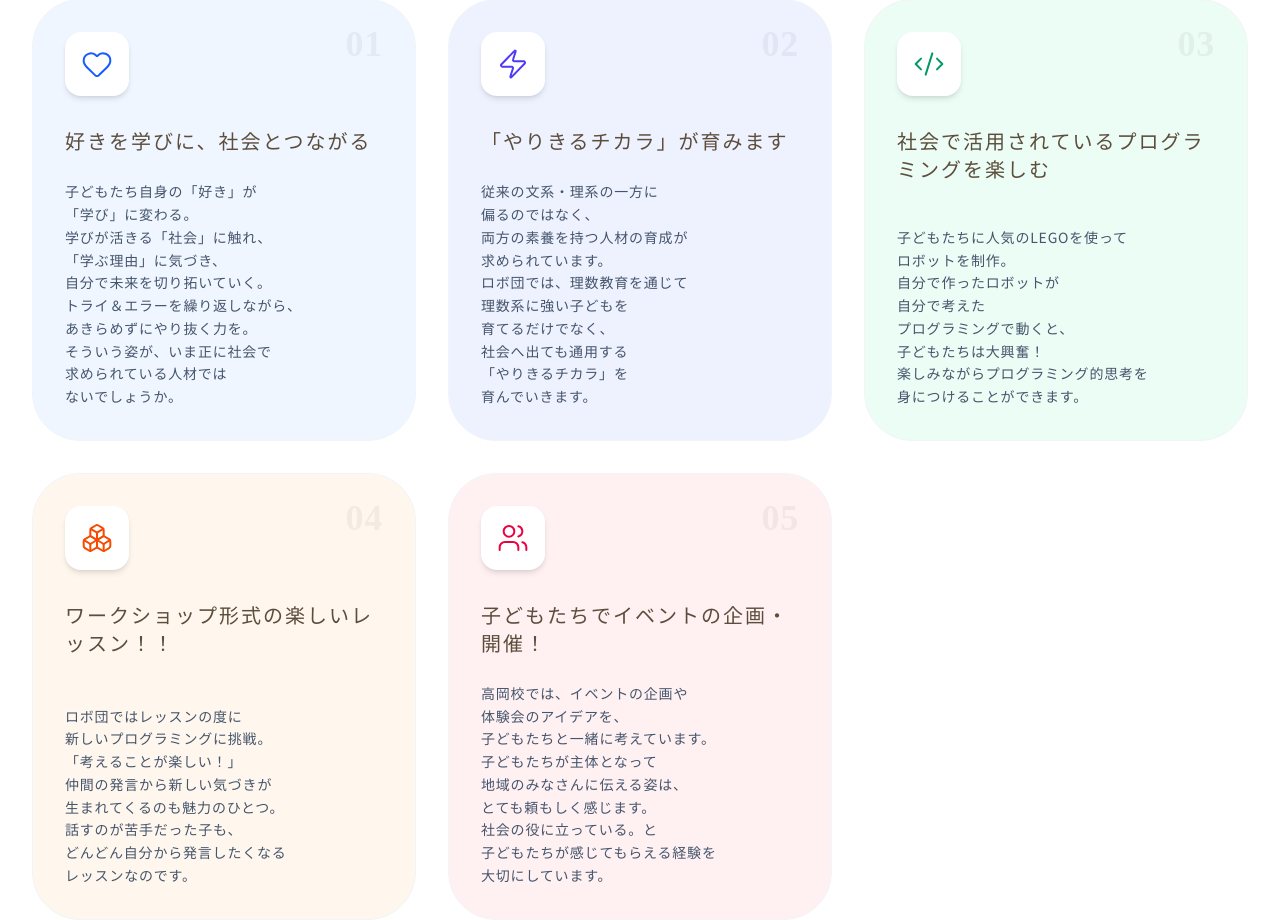
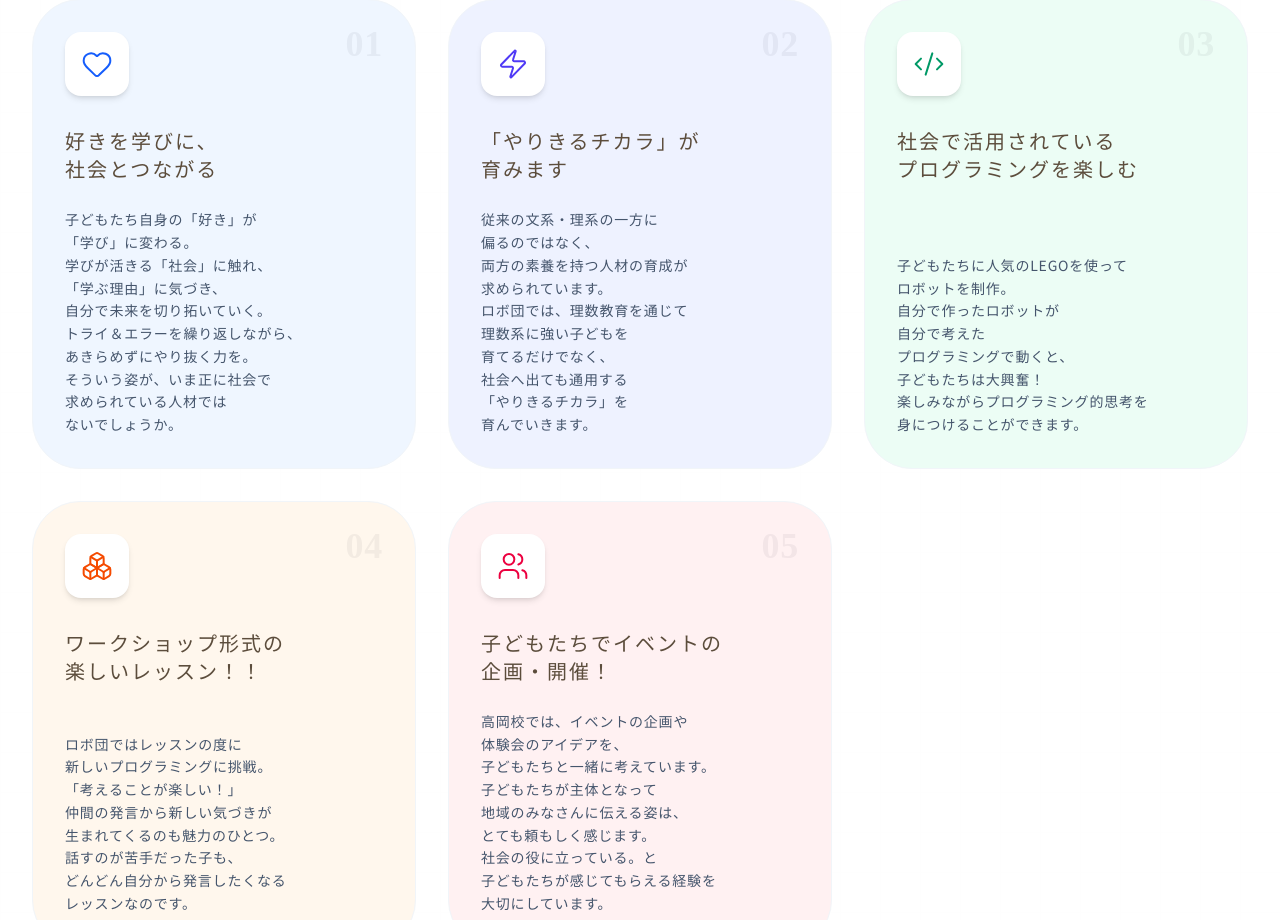
Before and after one commit to soleil0615/soleil_hp, a Next.js app: page /robo-done in a window 1280 px wide. Shown: the part 1700-2620 px from the top of the page. Built offline with nearby package versions, Linux system fonts and the light colour scheme.

Commit message:
fix(ui): apply specific line breaks to point titles

```diff
--- a/app/robo-done/RoboDoneContent.tsx
+++ b/app/robo-done/RoboDoneContent.tsx
@@ -116,7 +116,7 @@ export default function RoboDoneContent() {
                         {[
                             {
                                 id: "01",
-                                title: "好きを学びに、社会とつながる",
+                                title: <>好きを学びに、<br />社会とつながる</>,
                                 icon: Heart,
                                 color: "bg-blue-50",
                                 iconColor: "text-blue-600",
@@ -124,7 +124,7 @@ export default function RoboDoneContent() {
                             },
                             {
                                 id: "02",
-                                title: "「やりきるチカラ」が育みます",
+                                title: <>「やりきるチカラ」が<br />育みます</>,
                                 icon: Zap,
                                 color: "bg-indigo-50",
                                 iconColor: "text-indigo-600",
@@ -132,7 +132,7 @@ export default function RoboDoneContent() {
                             },
                             {
                                 id: "03",
-                                title: "社会で活用されているプログラミングを楽しむ",
+                                title: <>社会で活用されている<br />プログラミングを楽しむ</>,
                                 icon: Code2,
                                 color: "bg-emerald-50",
                                 iconColor: "text-emerald-600",
@@ -140,7 +140,7 @@ export default function RoboDoneContent() {
                             },
                             {
                                 id: "04",
-                                title: "ワークショップ形式の楽しいレッスン！！",
+                                title: <>ワークショップ形式の<br />楽しいレッスン！！</>,
                                 icon: Boxes,
                                 color: "bg-orange-50",
                                 iconColor: "text-orange-600",
@@ -148,7 +148,7 @@ export default function RoboDoneContent() {
                             },
                             {
                                 id: "05",
-                                title: "子どもたちでイベントの企画・開催！",
+                                title: <>子どもたちでイベントの<br />企画・開催！</>,
                                 icon: Users,
                                 color: "bg-rose-50",
                                 iconColor: "text-rose-600",
```
